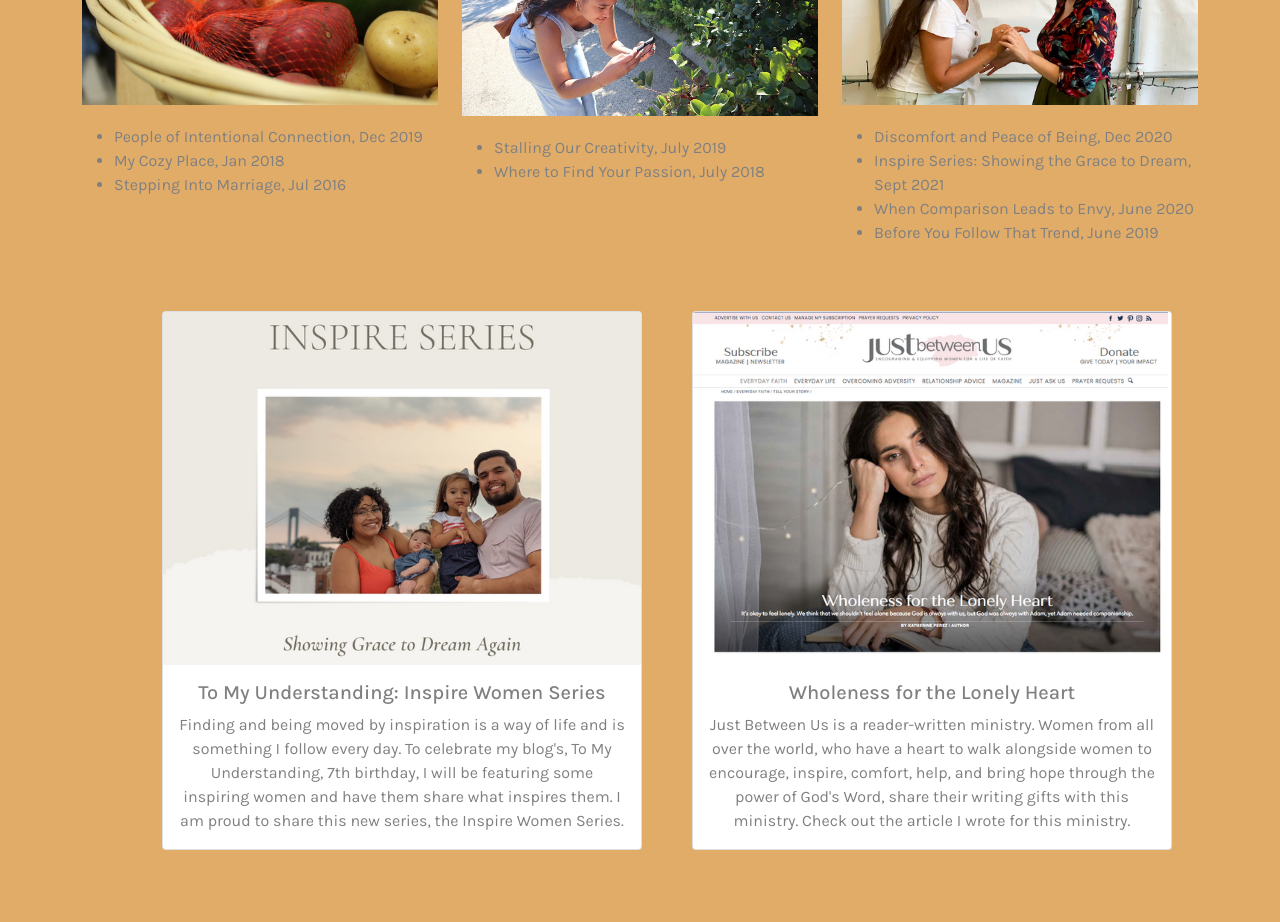
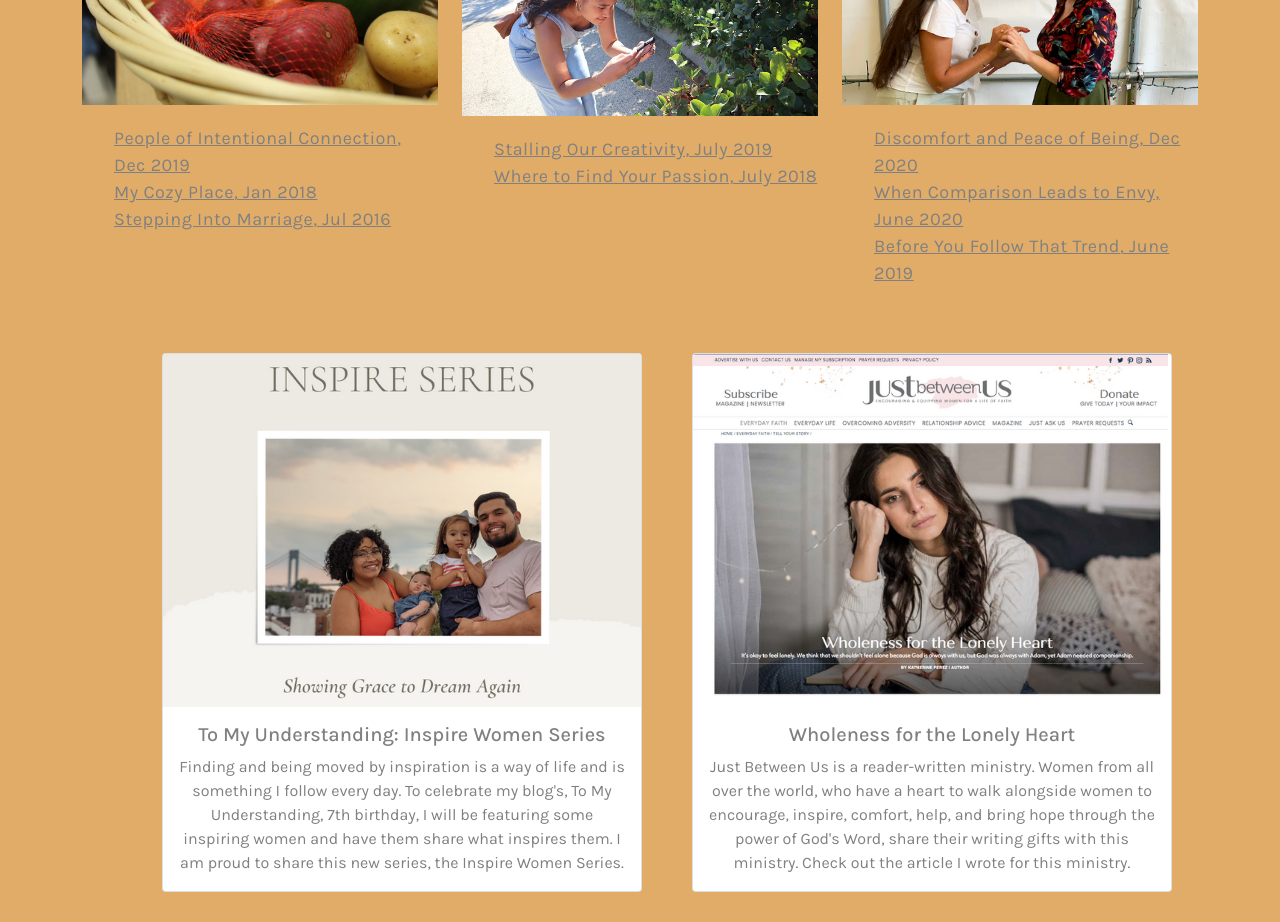
Before and after one commit to Kaitlyn-Lynette/Kathys-Portfolio, a React (Create React App) app: page /featuredwork in a window 1280 px wide. Shown: the part 2480-3402 px from the top of the page. Built offline with nearby package versions, Linux system fonts and the light colour scheme.

Commit message:
Added links

```diff
--- a/src/App.css
+++ b/src/App.css
@@ -114,6 +114,16 @@ body {
   padding-top: 20px;
 }
 
+.blog-list ul {
+  list-style-type: none;
+  font-size: 18px;
+}
+
+.blog-list a{
+  color: inherit;
+  letter-spacing: 0.5px
+}
+
 
 /* Professional Services */
 .svs {
@@ -122,10 +132,8 @@ body {
   padding-bottom: 40px;
   padding-left: 20px;
   padding-right: 20px;
-  vertical-align: "center"
+  vertical-align: "center";
 }
-x
-
 
 
 /* CopyWriting CSS */
--- a/src/pages/PersonalWriting.js
+++ b/src/pages/PersonalWriting.js
@@ -37,9 +37,9 @@ const PersonalWriting = () => {
             </Card>
             <div className="blog-list">
               <ul>
-                <li>People of Intentional Connection, Dec 2019</li>
-                <li>My Cozy Place, Jan 2018</li>
-                <li>Stepping Into Marriage, Jul 2016</li>
+                <li><a  href="http://www.tomyunderstanding.net/2019/12/people-of-intentional-connection.html">People of Intentional Connection, Dec 2019</a></li>
+                <li><a href="http://www.tomyunderstanding.net/2018/01/my-cozy-place.html">My Cozy Place, Jan 2018</a></li>
+                <li><a href="http://www.tomyunderstanding.net/2016/06/stepping-into-marriage.html">Stepping Into Marriage, Jul 2016</a></li>
               </ul>
             </div>
           </Col>
@@ -60,8 +60,8 @@ const PersonalWriting = () => {
             </Card>
             <div className="blog-list">
               <ul>
-                <li>Stalling Our Creativity, July 2019</li>
-                <li>Where to Find Your Passion, July 2018</li>
+                <li><a href="http://www.tomyunderstanding.net/2019/07/stalling-our-creativity.html">Stalling Our Creativity, July 2019</a></li>
+                <li><a href="http://www.tomyunderstanding.net/2018/02/where-to-find-your-passion.html">Where to Find Your Passion, July 2018</a></li>
               </ul>
             </div>
           </Col>
@@ -76,10 +76,9 @@ const PersonalWriting = () => {
             </Card>
             <div className="blog-list">
               <ul>
-                <li>Discomfort and Peace of Being, Dec 2020</li>
-                <li>Inspire Series: Showing the Grace to Dream, Sept 2021</li>
-                <li>When Comparison Leads to Envy, June 2020</li>
-                <li>Before You Follow That Trend, June 2019</li>
+                <li><a href="http://www.tomyunderstanding.net/2020/12/the-discomfort-and-peace-of-being.html">Discomfort and Peace of Being, Dec 2020</a></li>
+                <li><a href="http://www.tomyunderstanding.net/2020/06/when-comparison-leads-to-envy.html">When Comparison Leads to Envy, June 2020</a></li>
+                <li><a href="http://www.tomyunderstanding.net/2019/06/before-you-follow-that-trend.html">Before You Follow That Trend, June 2019</a></li>
               </ul>
             </div>
           </Col>
```
Also changed, not shown: src/pages/About.js (+0 -27 lines).
